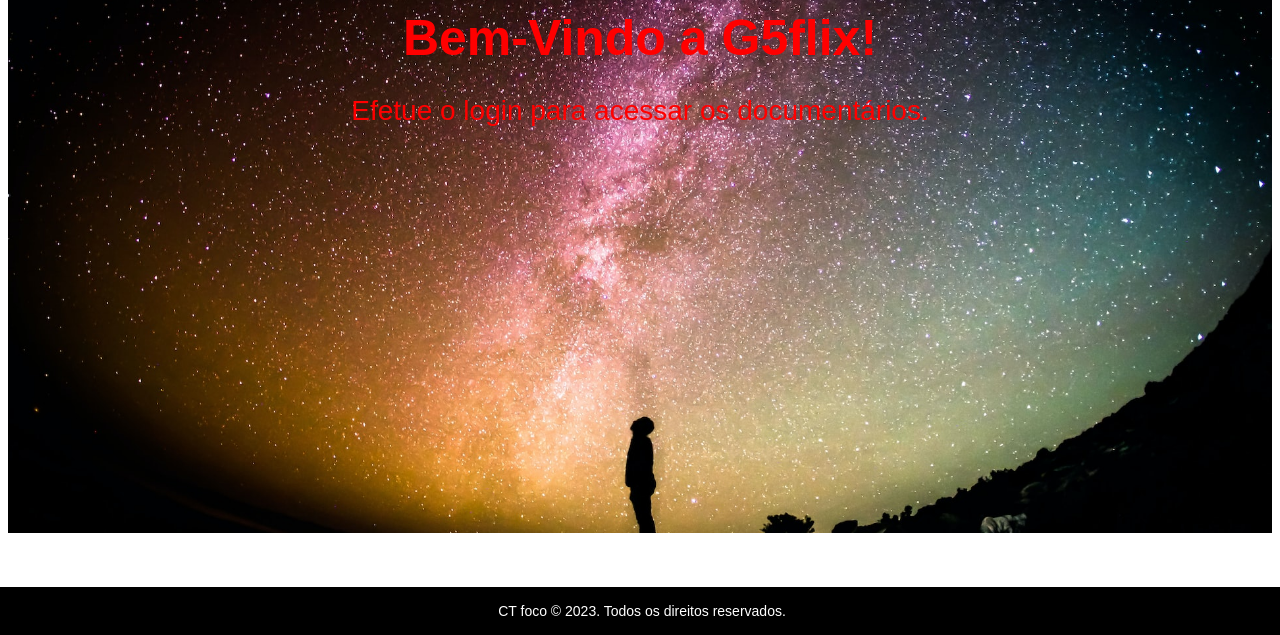
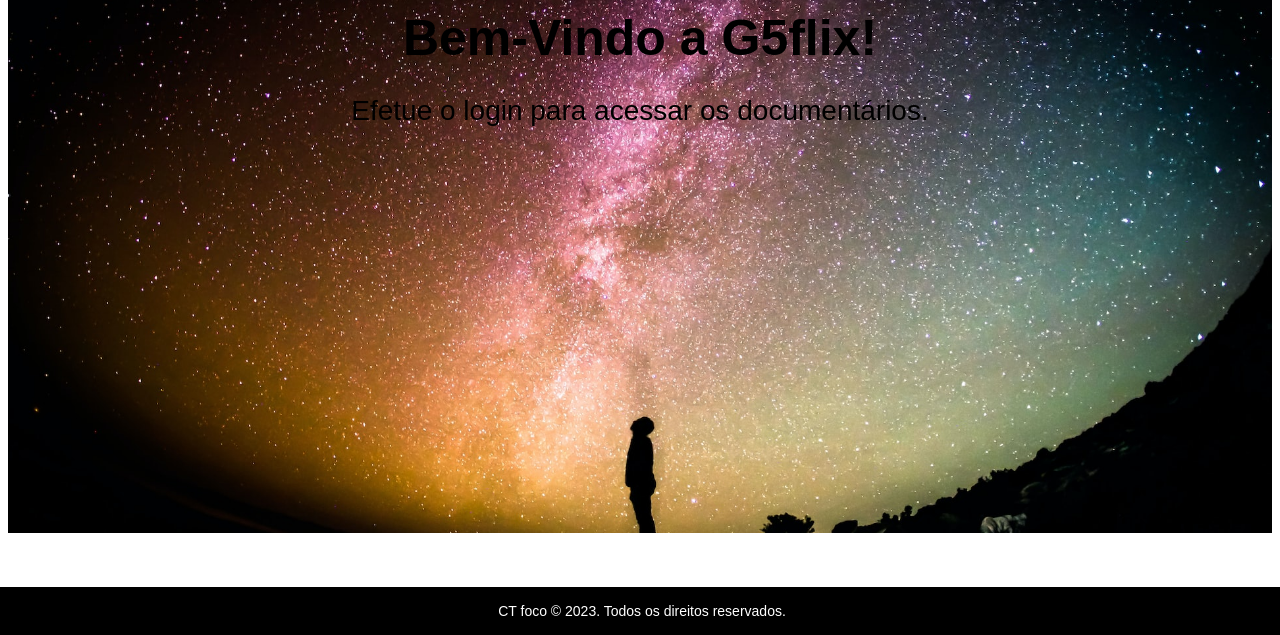
Before and after one commit to RochaEverton/oficina12, a plain HTML site: page index.html in a window 1280 px wide. Shown: the part 165-800 px from the top of the page. Drawn offline with nearby package versions, Linux system fonts and the light colour scheme.

Commit message:
content black

```diff
--- a/index.html
+++ b/index.html
@@ -180,13 +180,13 @@
 .content-wrapper h2 {
   font-size: 50px; /* Define o tamanho da fonte do título */
   margin-bottom: 10px; /* Adiciona um espaçamento inferior para o título */
-  color: #ff0000;
+  color: #000000;
 }
 
 .content-wrapper p {
   font-size: 28px; /* Define o tamanho da fonte do parágrafo */
   margin-bottom: 20px; /* Adiciona um espaçamento inferior para o parágrafo */
-  color: #ff0000;
+  color: #000000;
 }
 
 .search-form {
```
